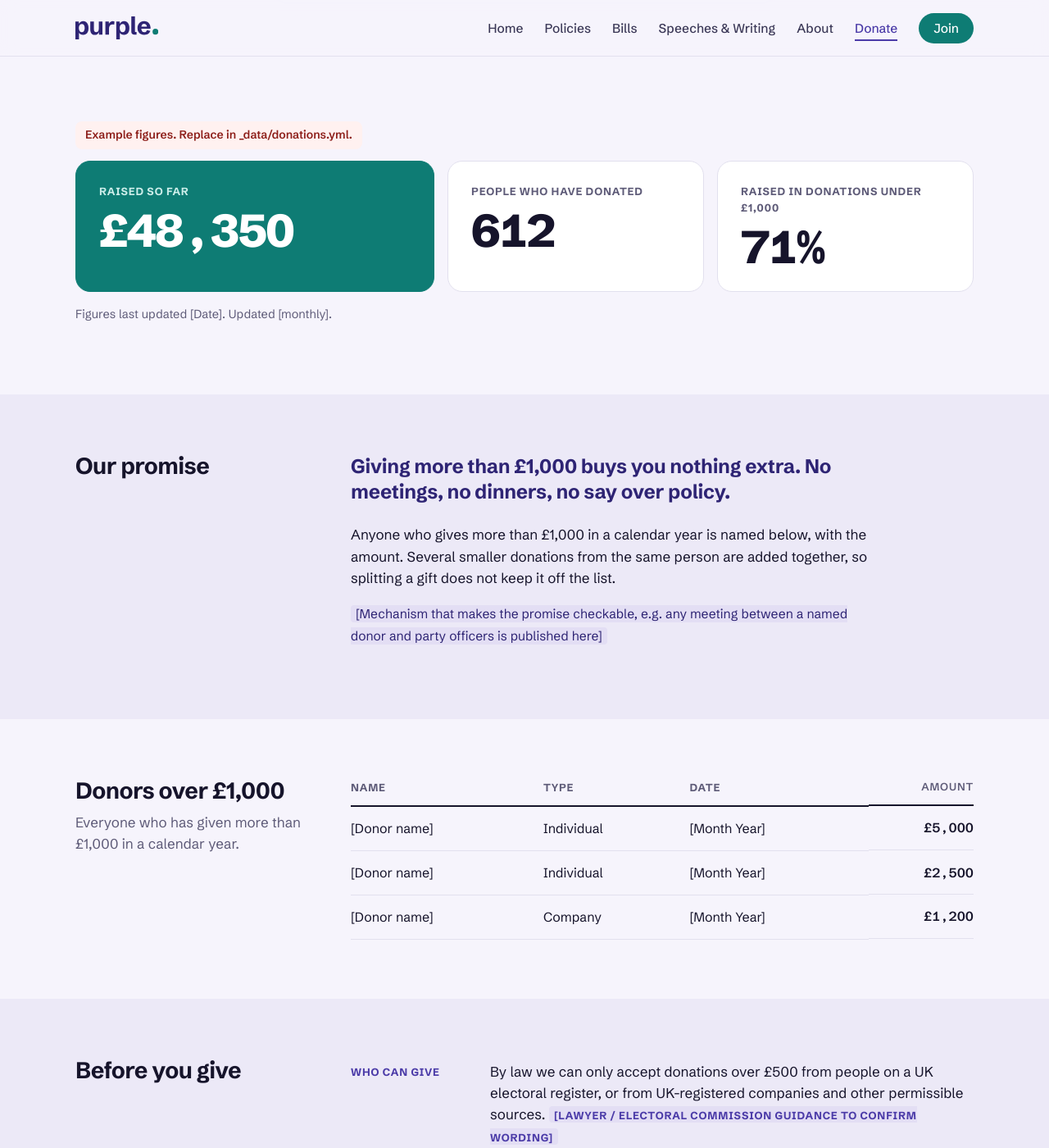
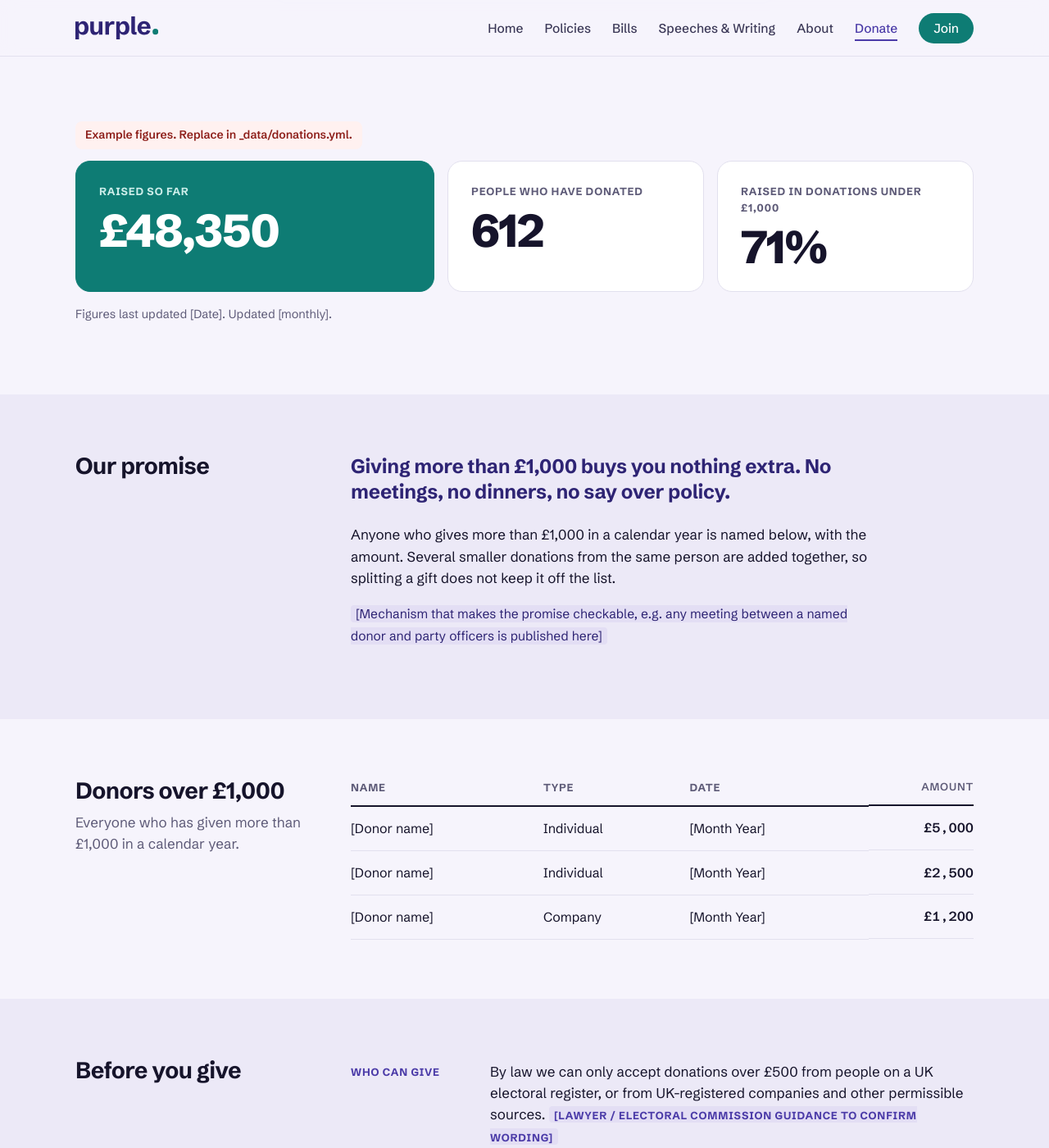
Before and after one commit to Purple-Party-uk/purple, a Jekyll site: the page built from donate.html, in a window 1280 px wide and 1400 px high, scrolled down 1068 px. Shown: the whole window at 82% size. Built offline with Jekyll 4.4.1, drawn with Linux system fonts in a browser that asks for light colours.

Commit message:
Fix comma spacing in donation totals
Co-Authored-By: Claude Opus 5.5 <noreply@anthropic.com>
Claude-Session: https://claude.ai/code/session_01GBFwWHbDoAqRUUQL5bU7Sj

```diff
--- a/assets/css/style.css
+++ b/assets/css/style.css
@@ -291,7 +291,7 @@ footer .logo-dot{fill:var(--teal-on-dark);}
 .counter.main{background:var(--teal);border-color:var(--teal);color:#fff;}
 .clabel{font-size:13px;font-weight:700;text-transform:uppercase;letter-spacing:.06em;color:var(--muted);}
 .counter.main .clabel{color:#CBEDE9;}
-.cval{font-size:clamp(36px,5vw,56px);font-weight:800;letter-spacing:-0.03em;line-height:1;font-variant-numeric:tabular-nums;}
+.cval{font-size:clamp(36px,5vw,56px);font-weight:800;letter-spacing:-0.03em;line-height:1;}
 .updated{color:var(--muted);font-size:14.5px;margin-top:16px;}
 .promise .big{font-size:24px;font-weight:700;line-height:1.3;letter-spacing:-0.01em;color:var(--violet-deep);max-width:640px;}
 .promise p{max-width:640px;}
```
